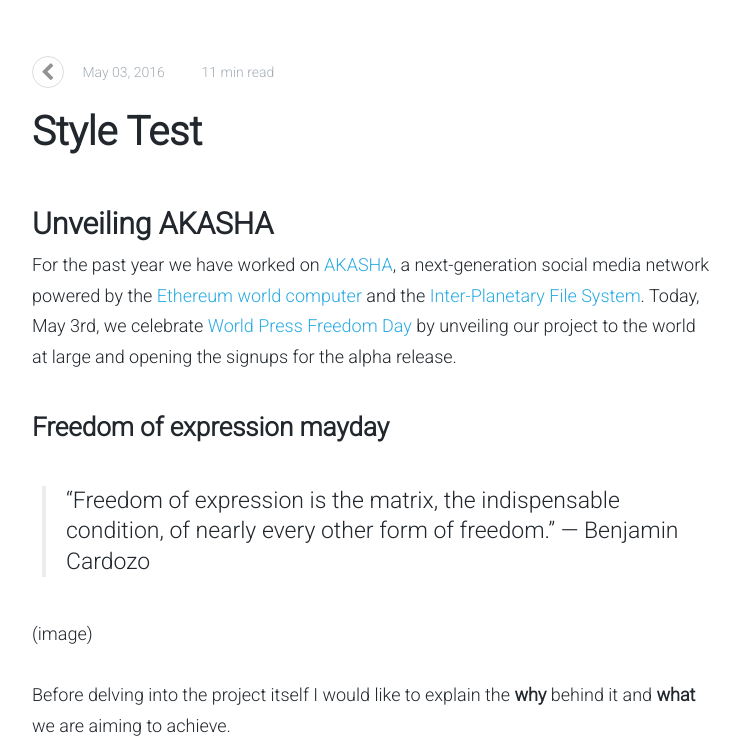
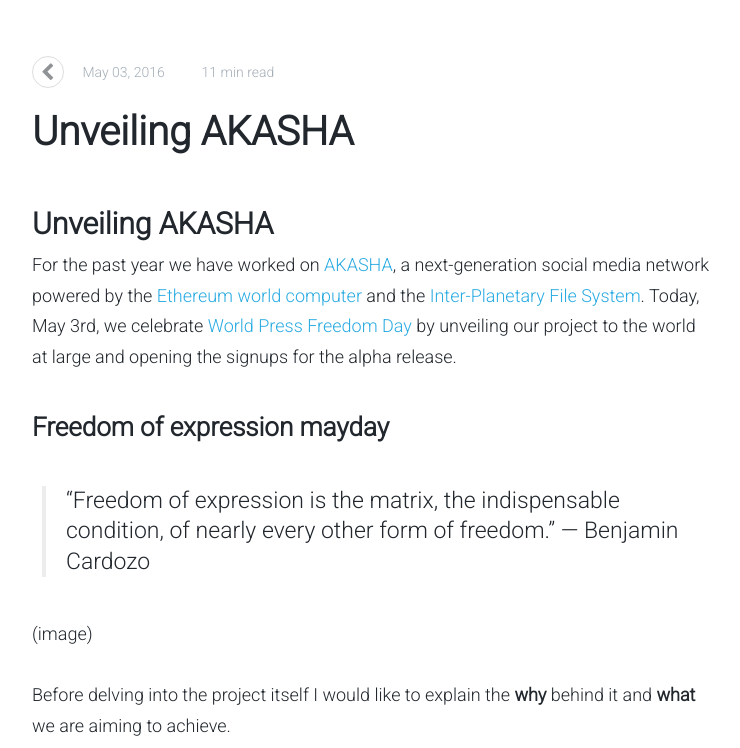
Before and after one commit to AKASHAorg/blog.akasha.world, a Jekyll site: the page built from _posts/2016-05-03-unveiling-AKASHA.md, in a window 1280 px wide and 900 px high, scrolled down 392 px, cut to the strip 152-900 px from the top of the window. Shown: the whole strip, without its empty margins (268-1008 px from the left). Built offline with Jekyll 4.4.1, drawn with Linux system fonts in a browser that asks for light colours; comment, search, counter and statistics services are not loaded.

Commit message:
Update 2016-05-03-unveiling-AKASHA.md
Testing the test

```diff
--- a/_posts/2016-05-03-unveiling-AKASHA.md
+++ b/_posts/2016-05-03-unveiling-AKASHA.md
@@ -1,6 +1,6 @@
 ---
 layout: post
-title: "Style Test"
+title: "Unveiling AKASHA"
 date:   2016-05-03 05:55:55
 image: header.jpg
 comments: true
```
